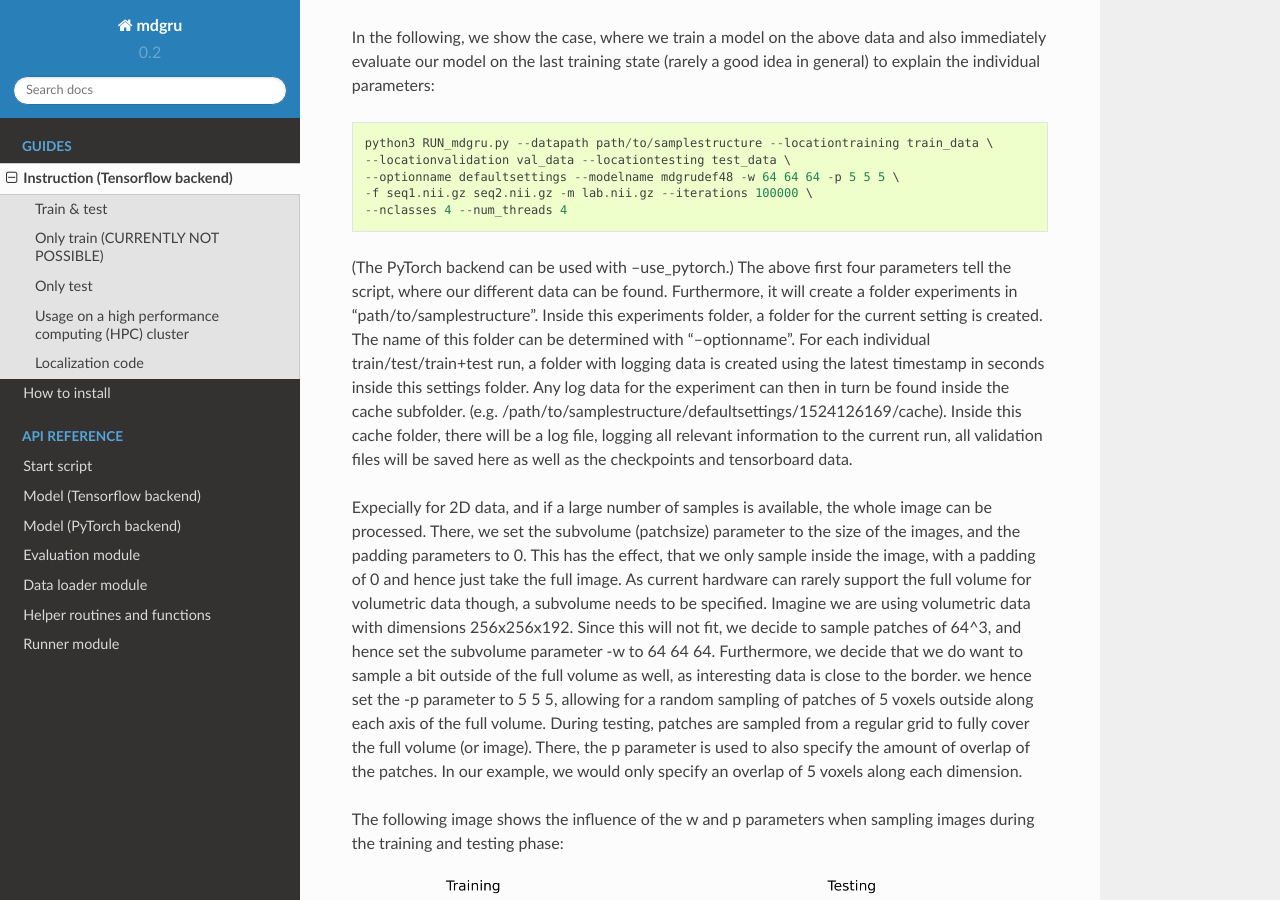
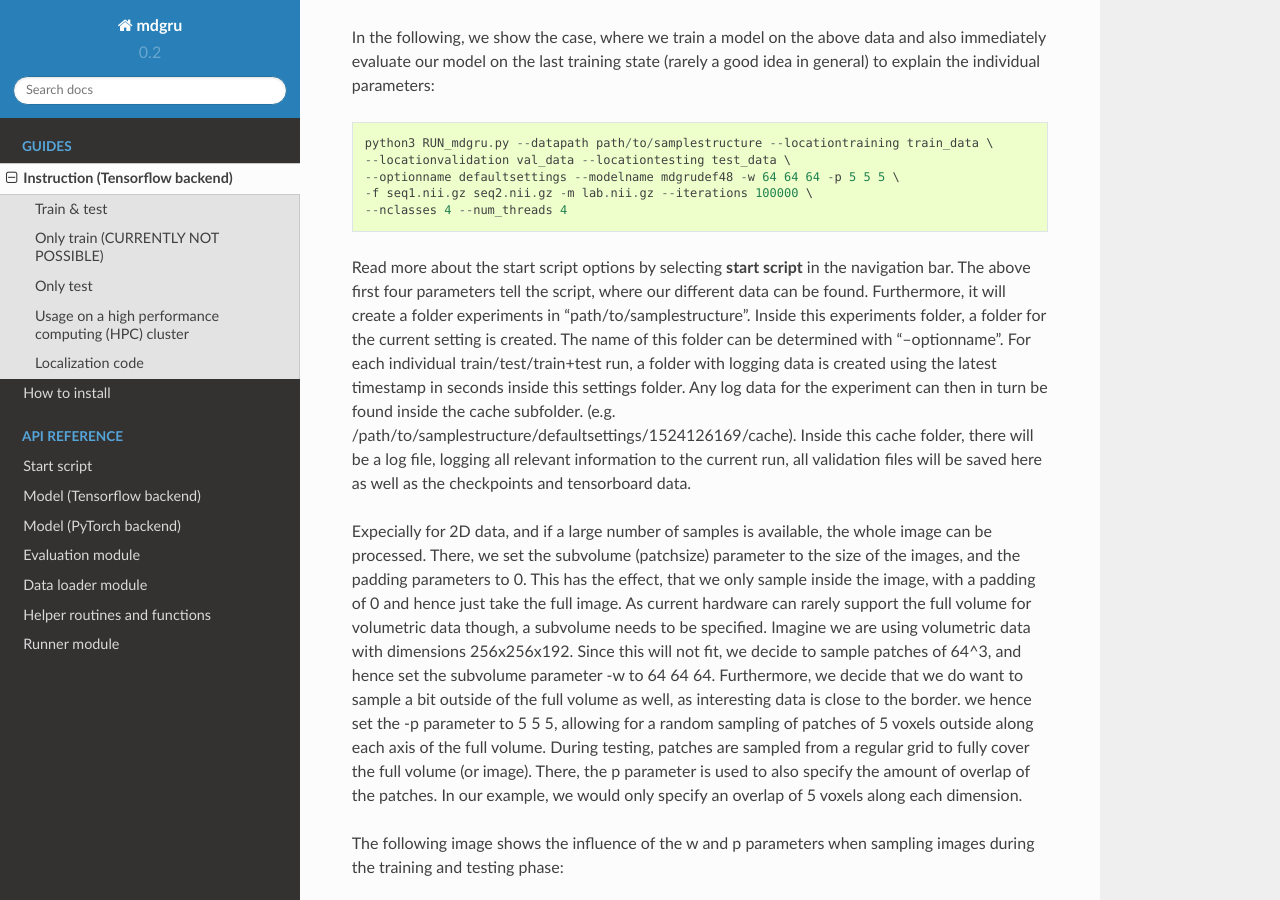
Before and after one commit to zubata88/mdgru, a Sphinx documentation site: the page built from docs/how_to_use.rst, in a window 1280 px wide and 900 px high, scrolled down 1459 px. Built offline with Sphinx 7.4.7 and the Read the Docs theme 2.0.0, drawn with Linux system fonts in a browser that asks for light colours.

Commit message:
Update how_to_use.rst

```diff
--- a/docs/how_to_use.rst
+++ b/docs/how_to_use.rst
@@ -91,7 +91,7 @@ data and also immediately evaluate our model on the last training state
     -f seq1.nii.gz seq2.nii.gz -m lab.nii.gz --iterations 100000 \
     --nclasses 4 --num_threads 4
 
-(The PyTorch backend can be used with --use_pytorch.)
+Read more about the start script options by selecting **start script** in the navigation bar.
 The above first four parameters tell the script, where our different
 data can be found. Furthermore, it will create a folder experiments in
 "path/to/samplestructure". Inside this experiments folder, a folder for
```
